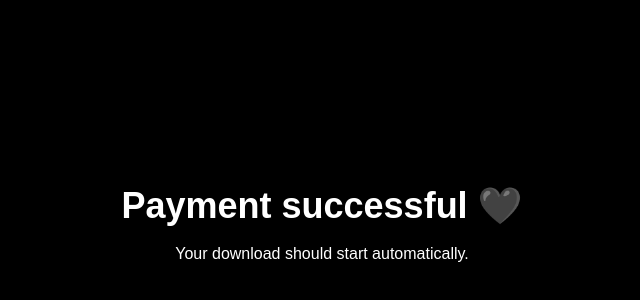
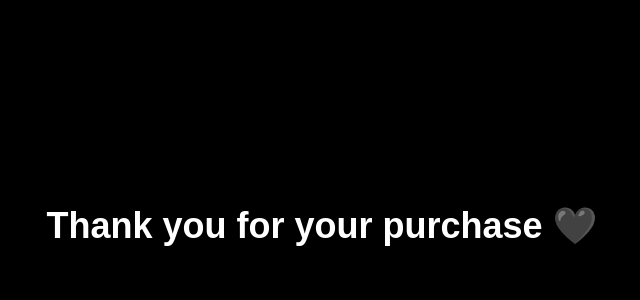
Before and after one commit to Samyk18/worldrap, a Next.js app: page /success in a window 1280 px wide. Shown: the part 174-474 px from the top of the page, without its empty margins (318-958 px from the left). Built offline with nearby package versions, Linux system fonts and the light colour scheme.

Commit message:
Fix use client order on success page

```diff
--- a/app/success/page.tsx
+++ b/app/success/page.tsx
@@ -1,30 +1,23 @@
+"use client";
+
 export const dynamic = "force-dynamic";
 
-"use client";
-
 import { useSearchParams } from "next/navigation";
-import { useEffect } from "react";
 
 export default function SuccessPage() {
   const searchParams = useSearchParams();
   const file = searchParams.get("file");
 
-  useEffect(() => {
-    if (file) {
-      window.location.href = file;
-    }
-  }, [file]);
+  return (
+    <main className="min-h-screen bg-black text-white flex flex-col items-center justify-center gap-6">
+      <h1 className="text-4xl font-bold">Thank you for your purchase 🖤</h1>
 
-  return (
-    <main className="min-h-screen bg-black text-white flex flex-col items-center justify-center text-center gap-4">
-      <h1 className="text-4xl font-bold">Payment successful 🖤</h1>
-      <p>Your download should start automatically.</p>
       {file && (
         <a
           href={file}
-          className="underline text-gray-300 hover:text-white"
+          className="bg-white text-black px-6 py-3 rounded hover:bg-gray-300"
         >
-          Click here if it doesn’t
+          Download your file
         </a>
       )}
     </main>
```
